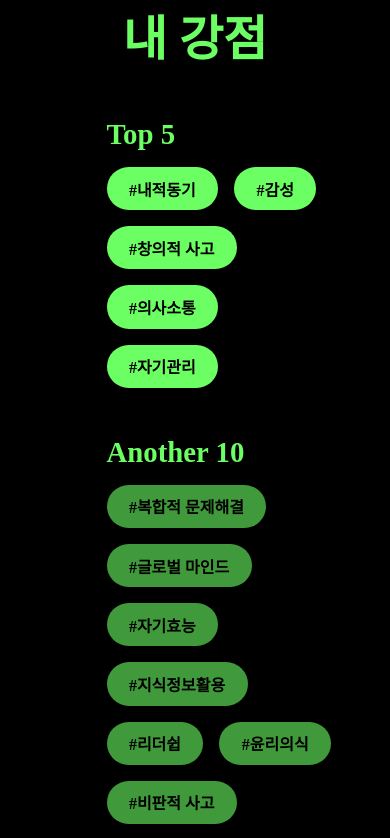
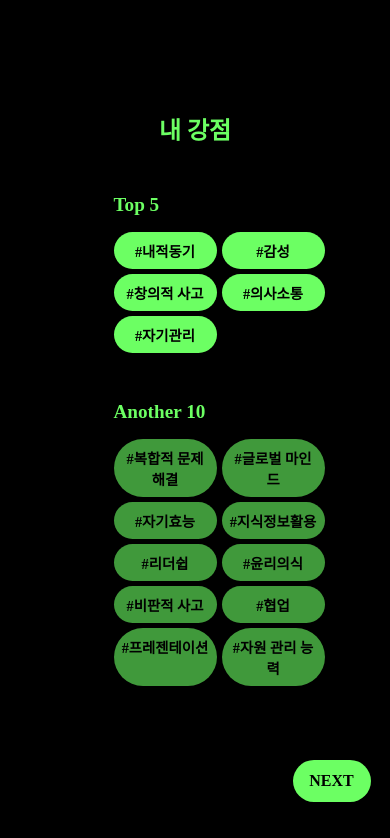
Before and after one commit to elroi773/summary_of_experience, a React (Vite) app: page /my-strength in a window 390 px wide. Shown: the top 838 px of the page. Built offline with nearby package versions, Linux system fonts and the light colour scheme; no server answers; a web font is replaced by a local one.

Commit message:
모바일 반응형 추가

```diff
--- a/src/MyStrength.css
+++ b/src/MyStrength.css
@@ -1,13 +1,13 @@
 .strength-container {
   background-color: #000;
-    color: #6CFF63;
+  color: #6cff63;
   min-height: 100vh;
   display: flex;
   flex-direction: column;
   align-items: center;
   justify-content: center;
   position: relative;
-    font-family: 'Pretendard', sans-serif;
+  font-family: "Pretendard", sans-serif;
 }
 
 .strength-title {
@@ -38,7 +38,7 @@
 }
 
 .tag-bright {
-    background-color: #6CFF63;
+  background-color: #6cff63;
   color: #000;
   border-radius: 999px;
   padding: 0.6rem 1.4rem;
@@ -59,7 +59,7 @@
   position: absolute;
   right: 5%;
   bottom: 5%;
-    background-color: #6CFF63;
+  background-color: #6cff63;
   color: #000;
   border: none;
   border-radius: 999px;
@@ -74,3 +74,37 @@
   transform: scale(1.05);
   background-color: #85ff85;
 }
+@media (max-width: 768px) {
+  .strength-container {
+    padding: 10px;
+  }
+
+  .strength-title {
+    font-size: 1.5rem;
+  }
+
+  .subtitle {
+    font-size: 1.2rem;
+  }
+
+  .tags {
+    font-size: 0.5rem;
+    flex-direction: column;
+    gap: 5px;
+    display: grid;
+    grid-template-columns: 1fr 1fr;
+  }
+
+  .tag-bright,
+  .tag-dim {
+    font-size: 0.9rem;
+    text-align: center;
+    padding: 8px;
+  }
+
+  .next-btn {
+    width: 20%;
+    font-size: 1rem;
+    padding: 12px;
+  }
+}
```
Lines whose indentation alone changed are shown as unchanged.
